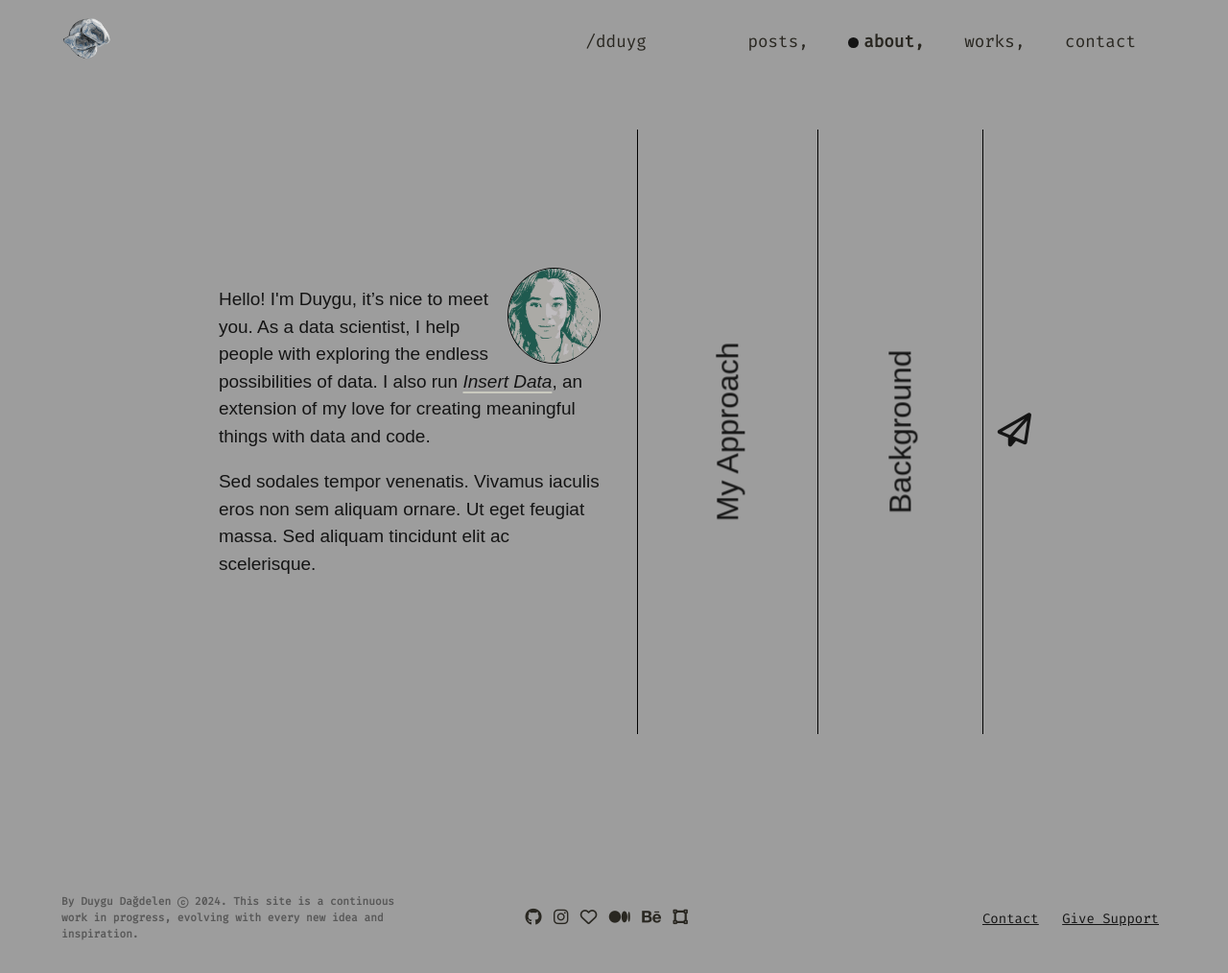
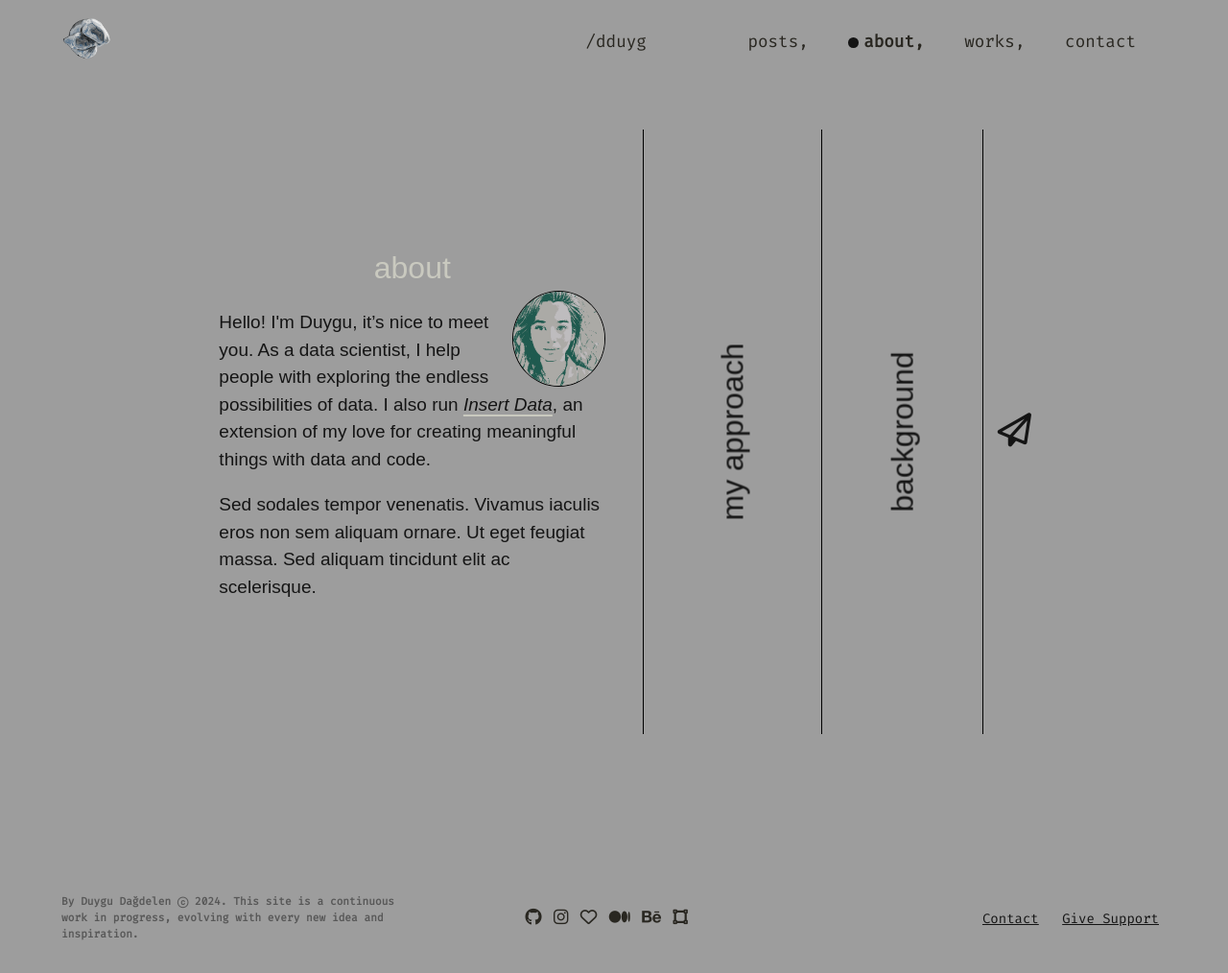
Before and after one commit to dduyg/duuuy, a Jekyll site: the page built from about.html, in a window 1280 px wide. Shown: the whole page at 96% size. Built offline with Jekyll 4.4.1, drawn with Linux system fonts in a browser that asks for light colours; nearby versions of some CDN libraries; some web fonts are replaced.

Commit message:
Update about-panel.html

```diff
--- a/_includes/about-panel.html
+++ b/_includes/about-panel.html
@@ -1,6 +1,7 @@
  <section id="bio" class="panel-active">
     <header>
       <img src="{{ site.baseurl }}/assets/images/dduyg.png" class="profile-img">
+      <div class="name">about</div>
     </header>
     <div class="content">
       <img src="{{ site.baseurl }}/assets/images/dduyg.png" class="profile-img">
@@ -9,14 +10,14 @@
     </div>
   </section>
   <section id="approach" class="panel-inactive">
-    <header>My Approach</header>
+    <header>my approach</header>
     <div class="content">
       <p>Lorem ipsum dolor sit amet, consectetur adipiscing elit. Vestibulum sed consectetur mauris, vel consectetur mi. Fusce volutpat lorem id cursus iaculis. Vivamus eget lobortis libero. Sed sodales tempor venenatis. Vivamus iaculis eros non sem aliquam ornare. Ut eget feugiat massa. Morbi condimentum, neque vitae vestibulum hendrerit, tortor metus vulputate augue, ut lacinia turpis sem sed dolor. Sed aliquam tincidunt elit ac scelerisque. Donec eleifend libero nisl, feugiat vulputate enim elementum consequat. Nullam scelerisque lorem fringilla urna ullamcorper consectetur.</p>
       <p>Vestibulum ante ipsum primis in faucibus orci luctus et ultrices posuere cubilia curae; Praesent finibus ac enim vel iaculis. Lorem ipsum dolor sit amet, consectetur adipiscing elit. Phasellus et egestas ante. Nullam ac elementum velit, quis aliquam nisi. Pellentesque cursus eu ligula non semper. Nam pharetra velit sit amet orci tempor fringilla. Donec pretium mattis gravida. Morbi ut leo felis.</p>
     </div>
   </section>
   <section id="background" class="panel-inactive">
-    <header>Background</header>
+    <header>background</header>
     <div class="content">
       <p>Lorem ipsum dolor sit amet, consectetur adipiscing elit. Vestibulum sed consectetur mauris, vel consectetur mi. Fusce volutpat lorem id cursus iaculis. Vivamus eget lobortis libero. Sed sodales tempor venenatis. Vivamus iaculis eros non sem aliquam ornare. Ut eget feugiat massa. Morbi condimentum, neque vitae vestibulum hendrerit, tortor metus vulputate augue, ut lacinia turpis sem sed dolor. Sed aliquam tincidunt elit ac scelerisque. Donec eleifend libero nisl, feugiat vulputate enim elementum consequat. Nullam scelerisque lorem fringilla urna ullamcorper consectetur.</p>
     </div>
```
